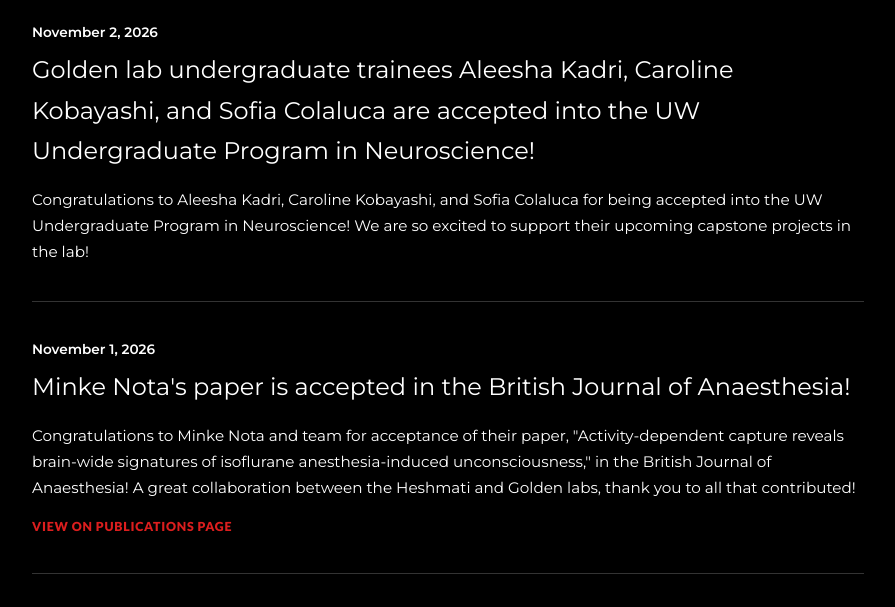
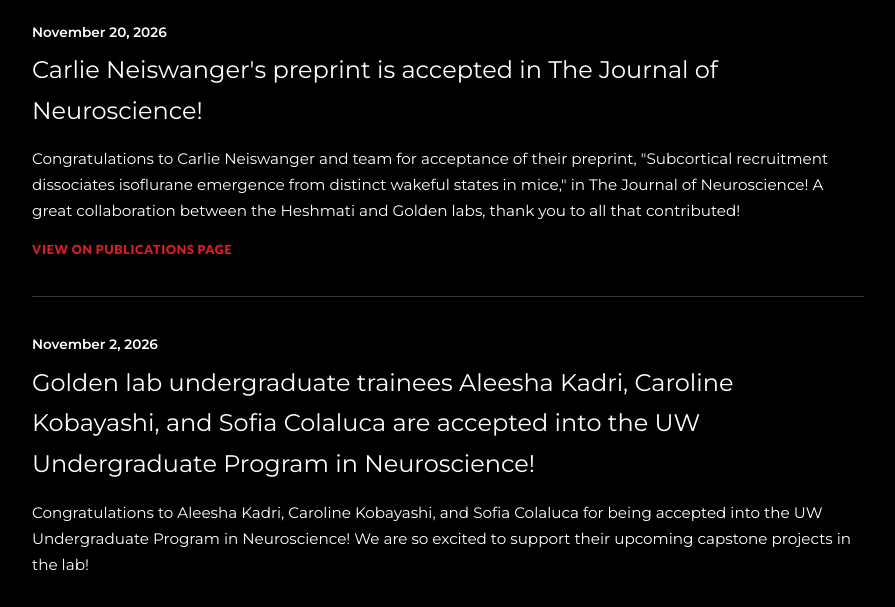
Before and after one commit to GoldenLabWebsite/golden-lab-website, a plain HTML site: page docs/news.html in a window 1280 px wide. Shown: the part 176-783 px from the top of the page, without its empty margins (192-1087 px from the left). Drawn offline with Linux system fonts and the light colour scheme.

Commit message:
Add News item: Carlie Neiswanger preprint accepted in The Journal of Neuroscience
Co-Authored-By: Claude Sonnet 5.5 <noreply@anthropic.com>

```diff
--- a/docs/news.html
+++ b/docs/news.html
@@ -33,6 +33,14 @@
 
 <main class="wrap">
 <h1 class="page-title center-line">News</h1>
+<div class="news-entry">
+  <p class="news-date">November 20, 2026</p>
+  <h3 class="news-title">Carlie Neiswanger&#39;s preprint is accepted in The Journal of Neuroscience!</h3>
+  <p class="news-body">Congratulations to Carlie Neiswanger and team for acceptance of their preprint, &#34;Subcortical recruitment dissociates isoflurane emergence from distinct wakeful states in mice,&#34; in The Journal of Neuroscience! A great collaboration between the Heshmati and Golden labs, thank you to all that contributed!
+</p>
+  <p class="link-row"><a class="accent-link" href="publications.html#pub-neiswanger-2026-biorxiv">View on Publications page</a></p>
+</div>
+<hr>
 <div class="news-entry">
   <p class="news-date">November 2, 2026</p>
   <h3 class="news-title">Golden lab undergraduate trainees Aleesha Kadri, Caroline Kobayashi, and Sofia Colaluca are accepted into the UW Undergraduate Program in Neuroscience!</h3>
@@ -382,7 +390,7 @@
 
 <footer class="site-footer">
   <p class="footer-tagline">AGGRESSION | ADDICTION | DEPRESSION</p>
-  <p class="footer-meta">Copyright Sam Golden 2026 &middot; Last updated: 11/02/2026</p>
+  <p class="footer-meta">Copyright Sam Golden 2026 &middot; Last updated: 11/20/2026</p>
   <p class="footer-email"><a href="mailto:sagolden@uw.edu">&#9993;</a></p>
 </footer>
 </body>
```
Also changed, not shown: 1 other file.
